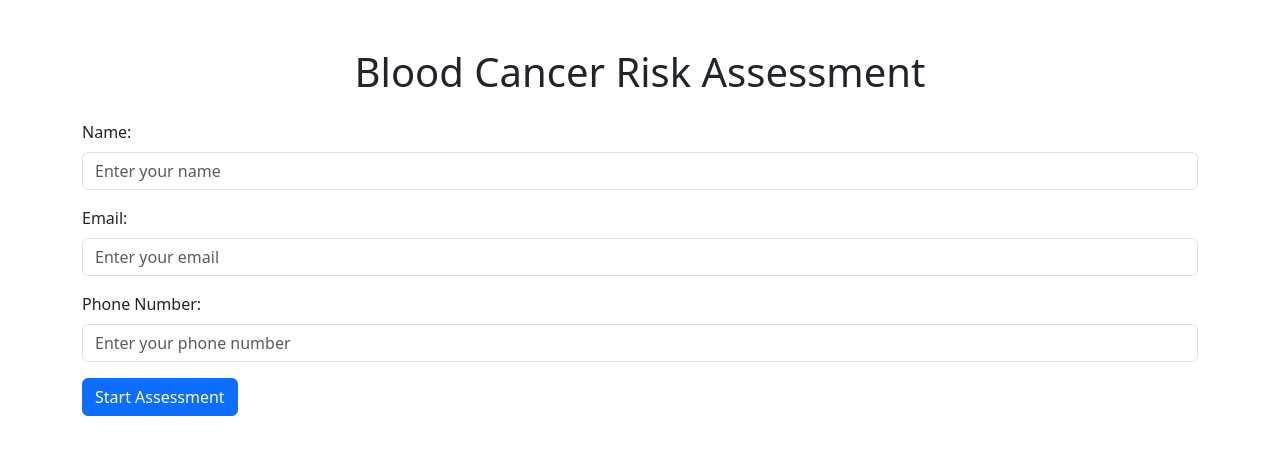
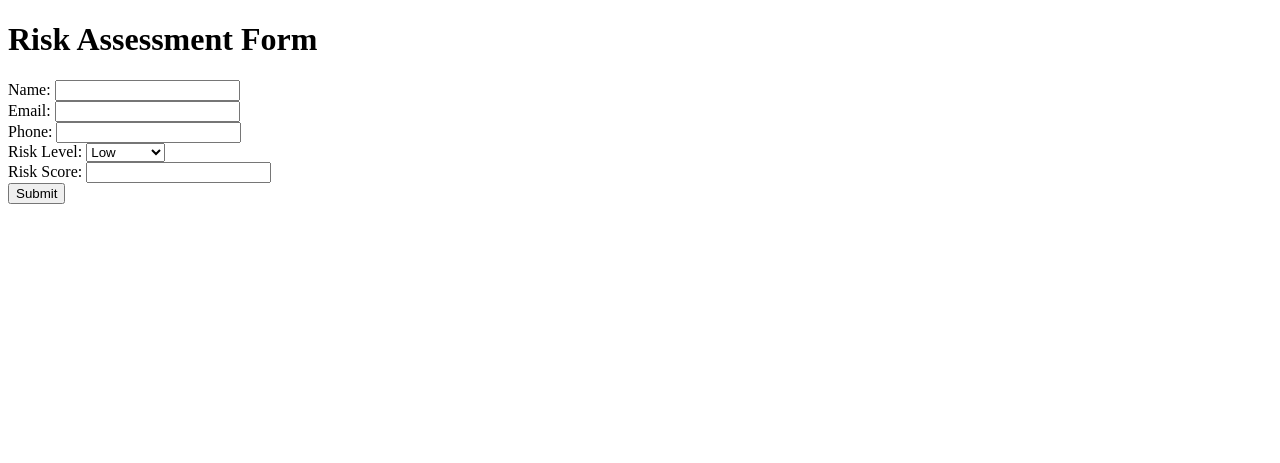
Before and after one commit to Sawarn01/chattestbot, a Flask app: page / in a window 1280 px wide. Shown: the top 463 px of the page. Run offline with Flask 3, Linux system fonts and the light colour scheme.

Commit message:
Update index.html

```diff
--- a/templates/index.html
+++ b/templates/index.html
@@ -3,141 +3,71 @@
 <head>
     <meta charset="UTF-8">
     <meta name="viewport" content="width=device-width, initial-scale=1.0">
-    <title>Blood Cancer Risk Assessment</title>
-    <link rel="stylesheet" href="https://cdn.jsdelivr.net/npm/bootstrap@5.3.0/dist/css/bootstrap.min.css">
+    <title>Risk Assessment Form</title>
+    <script>
+        // Function to handle the form submission
+        async function submitForm(event) {
+            event.preventDefault(); // Prevent the form from reloading the page
+
+            const formData = new FormData(event.target);
+            const data = {};
+
+            formData.forEach((value, key) => {
+                data[key] = value;
+            });
+
+            // Send data to the backend
+            try {
+                const response = await fetch('/submit', {
+                    method: 'POST',
+                    headers: {
+                        'Content-Type': 'application/json',
+                    },
+                    body: JSON.stringify(data)
+                });
+
+                const result = await response.json();
+                if (response.ok) {
+                    alert('Form submitted successfully!');
+                    // Optionally reset the form here
+                    event.target.reset();
+                } else {
+                    throw new Error(result.error || 'Something went wrong');
+                }
+            } catch (error) {
+                alert('Error: ' + error.message);
+            }
+        }
+    </script>
 </head>
 <body>
-    <div class="container py-5">
-        <h1 class="text-center mb-4">Blood Cancer Risk Assessment</h1>
+    <h1>Risk Assessment Form</h1>
+    <form id="assessmentForm" onsubmit="submitForm(event)">
+        <label for="name">Name:</label>
+        <input type="text" id="name" name="name" required>
+        <br>
 
-        <!-- User Details Form -->
-        <form id="user-form">
-            <div class="mb-3">
-                <label for="name" class="form-label">Name:</label>
-                <input type="text" id="name" class="form-control" placeholder="Enter your name" required>
-            </div>
-            <div class="mb-3">
-                <label for="email" class="form-label">Email:</label>
-                <input type="email" id="email" class="form-control" placeholder="Enter your email" required>
-            </div>
-            <div class="mb-3">
-                <label for="phone" class="form-label">Phone Number:</label>
-                <input type="tel" id="phone" class="form-control" placeholder="Enter your phone number" required>
-            </div>
-            <button type="button" id="start" class="btn btn-primary">Start Assessment</button>
-        </form>
+        <label for="email">Email:</label>
+        <input type="email" id="email" name="email" required>
+        <br>
 
-        <!-- Question Section -->
-        <div id="questions" class="mt-4 d-none">
-            <p id="question-text" class="h5"></p>
-            <div id="options" class="mt-3"></div>
-        </div>
+        <label for="phone">Phone:</label>
+        <input type="text" id="phone" name="phone" required>
+        <br>
 
-        <!-- Results Section -->
-        <div id="result" class="mt-4 d-none">
-            <h2>Your Risk Level: <span id="risk-level"></span></h2>
-            <h3 class="mt-3">Your Details:</h3>
-            <p><strong>Name:</strong> <span id="user-name"></span></p>
-            <p><strong>Email:</strong> <span id="user-email"></span></p>
-            <p><strong>Phone:</strong> <span id="user-phone"></span></p>
-            <a id="download-link" class="btn btn-success mt-3" href="/download">Download Results (Text)</a>
-            <a id="download-pdf-link" class="btn btn-primary mt-3" href="/download-pdf">Download Results (PDF)</a>
-        </div>
+        <label for="risk_level">Risk Level:</label>
+        <select id="risk_level" name="risk_level" required>
+            <option value="Low">Low</option>
+            <option value="Moderate">Moderate</option>
+            <option value="High">High</option>
+        </select>
+        <br>
 
-    </div>
+        <label for="risk_score">Risk Score:</label>
+        <input type="number" id="risk_score" name="risk_score" required>
+        <br>
 
-    <script src="https://code.jquery.com/jquery-3.6.0.min.js"></script>
-    <script>
-        // Questions data from the backend
-        const questions = [
-            {"id": "q1", "text": "Does anyone in your family have blood cancer?", "options": ["Yes", "No", "Not Sure"]},
-            {"id": "q2", "text": "Do you smoke?", "options": ["Yes", "No", "Occasionally"]},
-            {"id": "q3", "text": "Have you done any test related to cancer?", "options": ["Yes", "No"]},
-            {"id": "q4", "text": "Does anyone in your family have any type of cancer?", "options": ["Yes", "No", "Not Sure"]},
-            {"id": "q5", "text": "Do you have any type of cancer?", "options": ["Yes", "No"]},
-            {"id": "q6", "text": "Do you have any symptoms like unexplained weight loss, fatigue, or fever?", "options": ["Yes", "No"]},
-            {"id": "q7", "text": "What is your age?", "options": ["Under 30", "30-50", "Over 50"]},
-            {"id": "q8", "text": "Do you have a history of autoimmune diseases?", "options": ["Yes", "No"]},
-            {"id": "q9", "text": "Have you been exposed to toxic chemicals or radiation?", "options": ["Yes", "No"]}
-        ];
-
-        let currentQuestion = 0;
-        const userResponses = {};
-        const userDetails = {};
-
-        // Start Assessment
-        $('#start').click(() => {
-            const name = $('#name').val();
-            const email = $('#email').val();
-            const phone = $('#phone').val();
-
-            if (!name || !email || !phone) {
-                alert("Please fill out all details!");
-                return;
-            }
-
-            userDetails.name = name;
-            userDetails.email = email;
-            userDetails.phone = phone;
-
-            $('#user-form').addClass('d-none');
-            showQuestion();
-        });
-
-        // Show Questions
-        function showQuestion() {
-            if (currentQuestion < questions.length) {
-                const question = questions[currentQuestion];
-                $('#question-text').text(question.text);
-                $('#options').empty();
-                question.options.forEach(option => {
-                    $('#options').append(`
-                        <button class="btn btn-outline-secondary m-1 option-btn" data-value="${option}">${option}</button>
-                    `);
-                });
-                $('#questions').removeClass('d-none');
-            } else {
-                submitResponses();
-            }
-        }
-
-        // Handle Option Click
-        $(document).on('click', '.option-btn', function() {
-            const value = $(this).data('value');
-            userResponses[questions[currentQuestion].id] = value;
-            currentQuestion++;
-            if (currentQuestion < questions.length) {
-                showQuestion();
-            } else {
-                submitResponses();
-            }
-        });
-
-        // Submit Responses
-        function submitResponses() {
-            const payload = { ...userResponses, ...userDetails };
-            $.ajax({
-                url: '/submit',
-                type: 'POST',
-                contentType: 'application/json',
-                data: JSON.stringify(payload),
-                success: function(result) {
-                    $('#questions').addClass('d-none');
-
-                    // Display Results
-                    $('#risk-level').text(result.level).css('color', result.color);
-
-                    $('#user-name').text(userDetails.name);
-                    $('#user-email').text(userDetails.email);
-                    $('#user-phone').text(userDetails.phone);
-                    $('#result').removeClass('d-none');
-                },
-                error: function(err) {
-                    alert('Something went wrong while submitting your responses. Please try again.');
-                }
-            });
-        }
-    </script>
-
+        <button type="submit">Submit</button>
+    </form>
 </body>
 </html>
```
